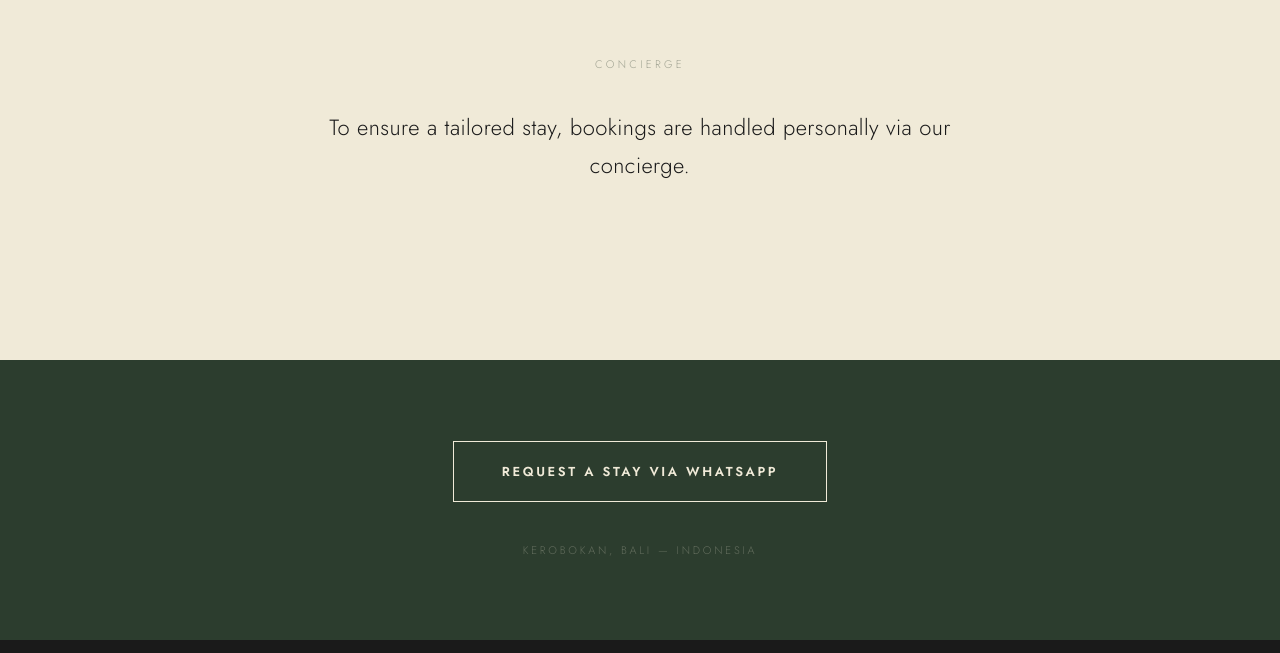
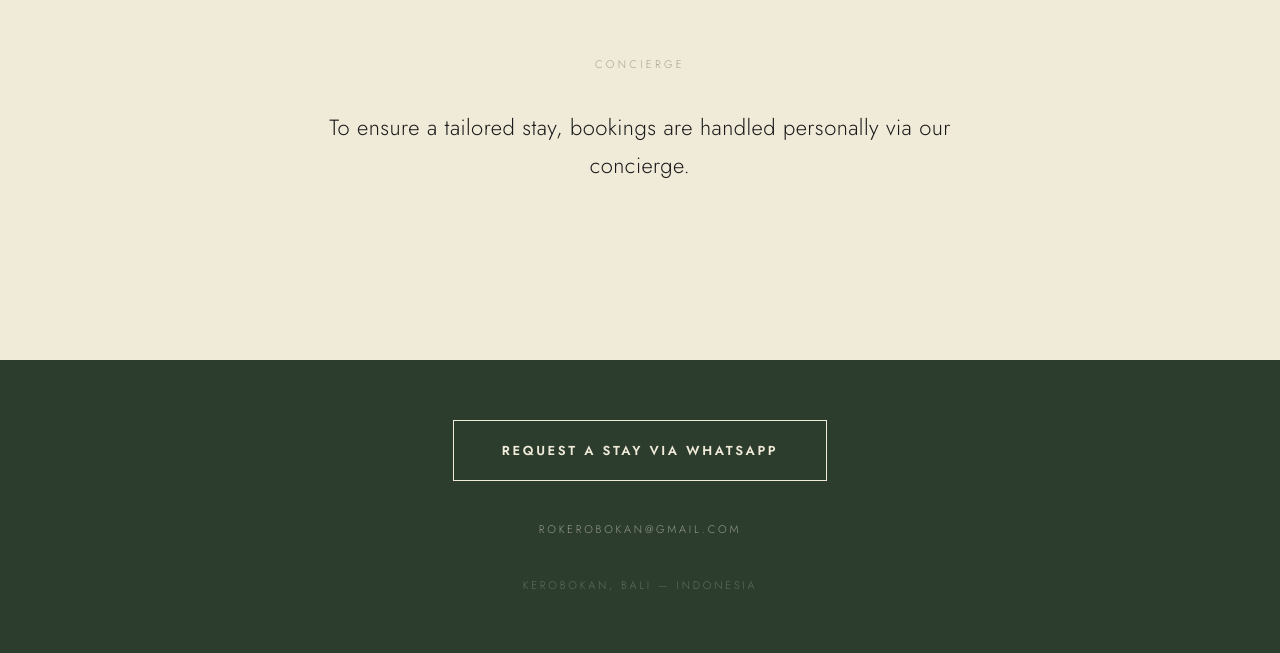
Before and after one commit to jonathanw33/rokerobokan, a plain HTML site: page index.html in a window 1280 px wide. Shown: the part 4468-5121 px from the top of the page. Drawn offline with Linux system fonts and the light colour scheme.

Commit message:
Add rokerobokan@gmail.com contact link to footer
Adds a mailto link in the .cta-footer block on every page, sitting
between the WhatsApp button and the location line, with a matching
.cta-email rule and a 0.09s reveal delay so the cascade reads
button -> email -> location.

Co-Authored-By: Claude Opus 4.7 (1M context) <noreply@anthropic.com>

```diff
--- a/index.html
+++ b/index.html
@@ -120,6 +120,7 @@
     <a class="cta-btn" data-reveal
        href="https://wa.me/62811210864?text=Hello%20keRObokan%2C%20I%20would%20like%20to%20inquire%20about%20a%20stay..."
        target="_blank" rel="noopener">REQUEST A STAY VIA WHATSAPP</a>
+    <a class="cta-email" data-reveal href="mailto:rokerobokan@gmail.com">rokerobokan@gmail.com</a>
     <span class="cta-location" data-reveal>KEROBOKAN, BALI — INDONESIA</span>
   </section>
 
--- a/style.css
+++ b/style.css
@@ -40,6 +40,7 @@ img {
   transform: translateY(0);
 }
 .room-card:nth-child(2)[data-reveal] { transition-delay: 0.14s; }
+.cta-email[data-reveal]              { transition-delay: 0.09s; }
 .cta-location[data-reveal]           { transition-delay: 0.18s; }
 
 /* ── ENTRANCE ANIMATION ─────────────────────────────────── */
@@ -452,6 +453,19 @@ img {
   color: var(--green);
 }
 
+.cta-email {
+  font-weight: 300;
+  font-size: 11px;
+  letter-spacing: 0.25em;
+  text-transform: uppercase;
+  color: rgba(240,234,216,0.55);
+  text-decoration: none;
+  transition: color 0.2s ease;
+}
+.cta-email:hover {
+  color: var(--beige);
+}
+
 .cta-location {
   font-weight: 300;
   font-size: 11px;
```
Also changed, not shown: studio.html (+1 -0 lines), suite.html (+1 -0 lines).
